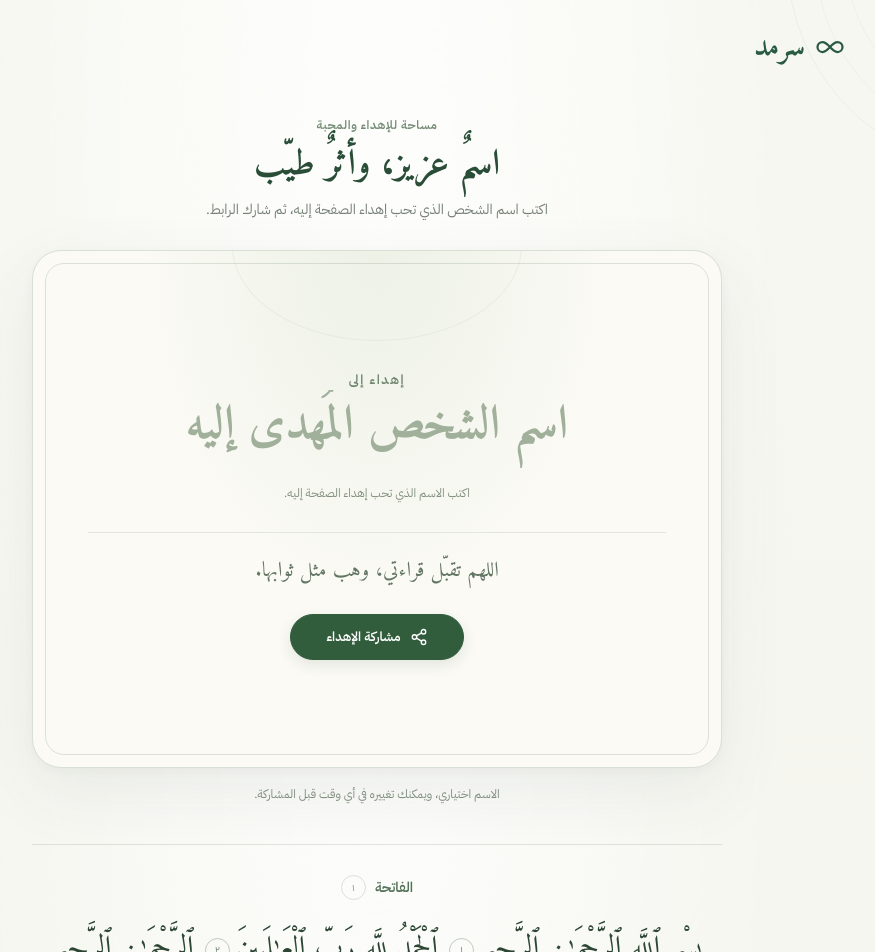
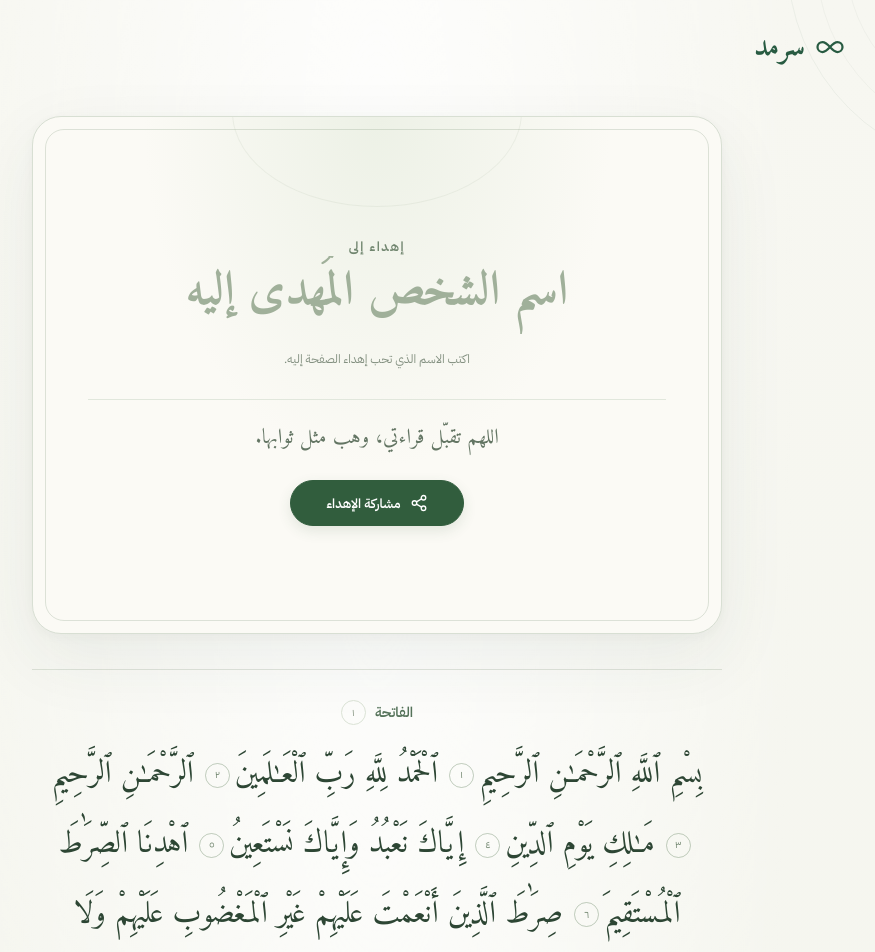
Before and after one commit to inawy/sarmad, a React (Vite) app: page / in a window 1280 px wide. Shown: the top 952 px of the page, without its empty margins (263-1138 px from the left). Built offline with nearby package versions, Linux system fonts and the light colour scheme; a web font is replaced by a local one.

Commit message:
Remove redundant page intro and helper copy

```diff
--- a/src/App.tsx
+++ b/src/App.tsx
@@ -25,25 +25,7 @@ export default function App() {
       <div className="page-container" id="sarmad-page">
         <BrandHeader />
         <main className="main-content">
-          <div className="page-intro">
-            <p className="intro-kicker">
-              {pageName ? "صفحة إهداء مخصصة" : "مساحة للإهداء والمحبة"}
-            </p>
-            <h1>{pageName ? `إهداء إلى ${pageName}` : "اسمٌ عزيز، وأثرٌ طيّب"}</h1>
-            <p className="intro-description">
-              {pageName
-                ? "يمكنك تغيير الاسم من البطاقة، ثم مشاركة رابط الإهداء المحدّث."
-                : "اكتب اسم الشخص الذي تحب إهداء الصفحة إليه، ثم شارك الرابط."}
-            </p>
-          </div>
-
           <DedicationCard name={name} maxLength={maxLength} onNameChange={updateName} />
-
-          <p className="editing-note">
-            {pageName
-              ? "أي تغيير في الاسم يحدّث رابط الصفحة تلقائيًا."
-              : "الاسم اختياري، ويمكنك تغييره في أي وقت قبل المشاركة."}
-          </p>
 
           <ReadingContent />
         </main>
```
